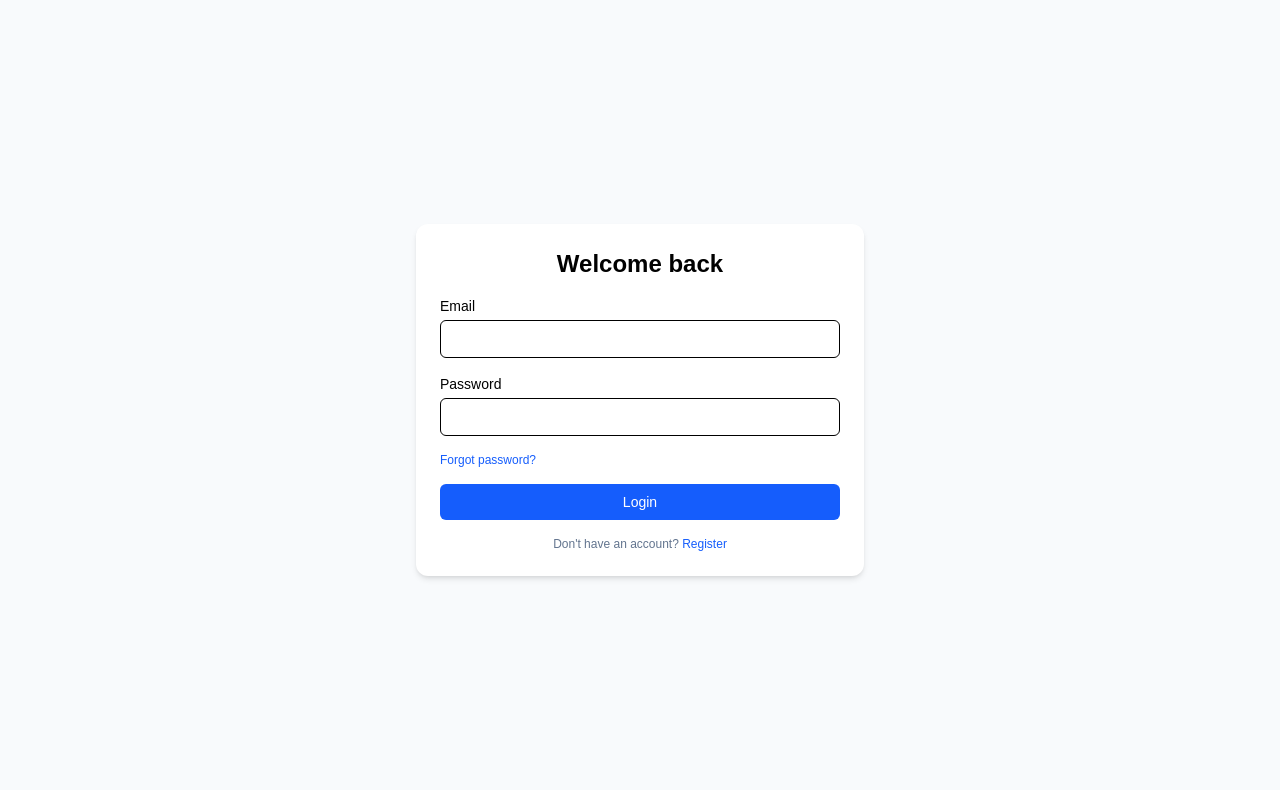
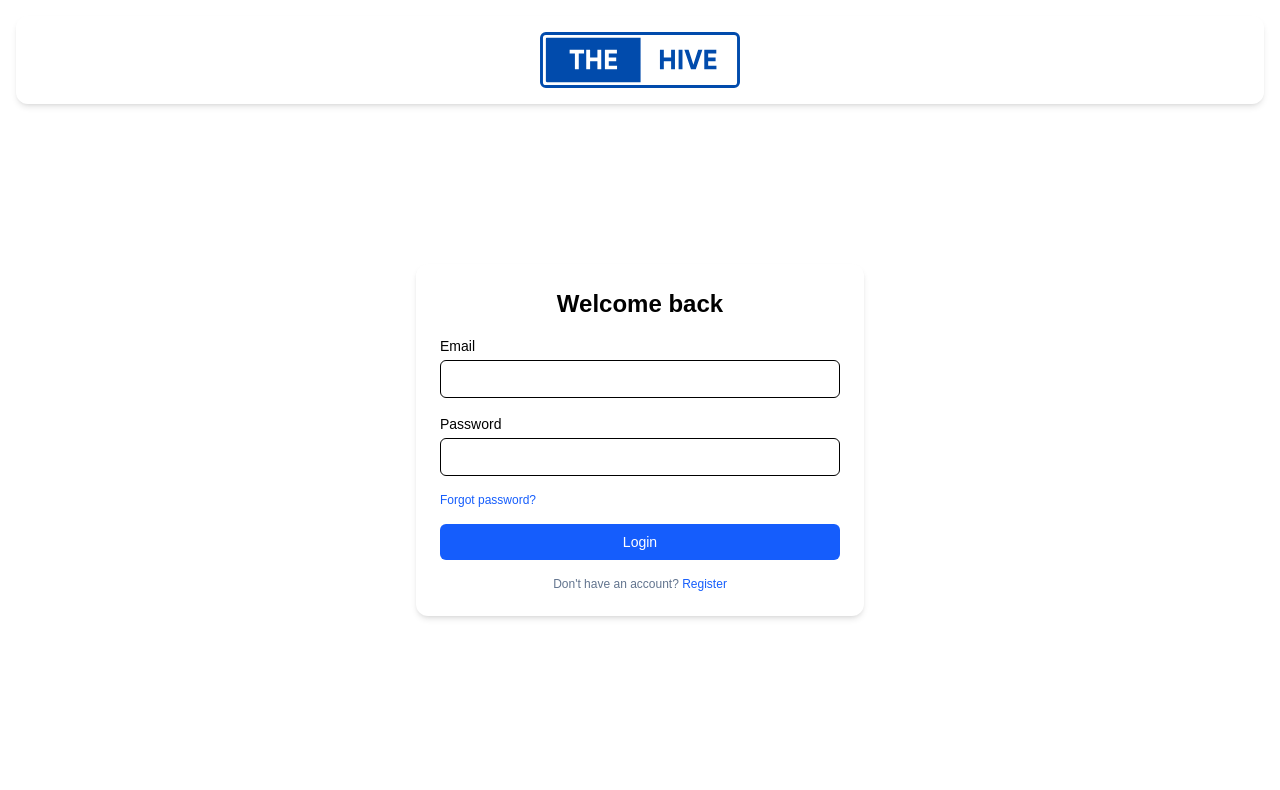
Before and after one commit to SHIBINSHA02/The-Hive, a Next.js app: page /login in a window 1280 px wide. Shown: the top 790 px of the page. Built offline with nearby package versions, Linux system fonts and the light colour scheme.

Commit message:
login register ui change

```diff
--- a/app/(auth)/login/page.tsx
+++ b/app/(auth)/login/page.tsx
@@ -5,6 +5,7 @@ import React, { FormEvent, useState } from "react";
 import { signIn, SignInResponse } from "next-auth/react";
 import { useRouter } from "next/navigation";
 import Link from "next/link";
+import AuthNavbar from "@/components/AuthNavbar";
 
 export default function LoginPage() {
   const router = useRouter();
@@ -45,7 +46,10 @@ export default function LoginPage() {
   }
 
   return (
-    <div className="min-h-screen flex items-center justify-center bg-slate-50 p-4">
+    <main>
+      <div>
+        <AuthNavbar />
+        <div className="min-h-[calc(100vh-6rem)] flex items-center justify-center p-4">
           <form
             onSubmit={handleSubmit}
             className="w-full max-w-md bg-white shadow-md rounded-xl p-6 space-y-4"
@@ -115,5 +119,7 @@ export default function LoginPage() {
             </p>
           </form>
         </div>
+      </div>
+    </main>
   );
 }
--- a/app/(auth)/register/page.tsx
+++ b/app/(auth)/register/page.tsx
@@ -4,6 +4,7 @@
 import React, { FormEvent, useState } from "react";
 import { useRouter } from "next/navigation";
 import Link from "next/link";
+import AuthNavbar from "@/components/AuthNavbar";
 
 export default function RegisterPage() {
     const router = useRouter();
@@ -49,7 +50,10 @@ export default function RegisterPage() {
     }
 
     return (
-        <div className="min-h-screen flex items-center justify-center bg-slate-50 p-4 text-gray-900">
+        <main>
+            <div>
+                <AuthNavbar />
+                <div className="min-h-[calc(100vh-6rem)] flex items-center justify-center p-4 text-gray-900">
                     <form
                         onSubmit={handleSubmit}
                         className="w-full max-w-md bg-white shadow-md rounded-xl p-6 space-y-4"
@@ -91,5 +95,7 @@ export default function RegisterPage() {
                         </p>
                     </form>
                 </div>
+            </div>
+        </main>
     );
 }
--- /dev/null
+++ b/components/AuthNavbar.tsx
@@ -0,0 +1,20 @@
+"use client";
+
+import Image from "next/image";
+
+export default function AuthNavbar() {
+  return (
+    <nav className="bg-transparent backdrop-blur-md rounded-xl p-4 sticky top-4 z-10 mx-4 shadow-md">
+      <div className="container mx-auto flex justify-center items-center">
+        <Image
+          src="/whiteBG.svg"
+          alt="The Hive Logo"
+          width={200}
+          height={56}
+          className="object-contain"
+          priority
+        />
+      </div>
+    </nav>
+  );
+}
```
Lines whose indentation alone changed are shown as unchanged.
